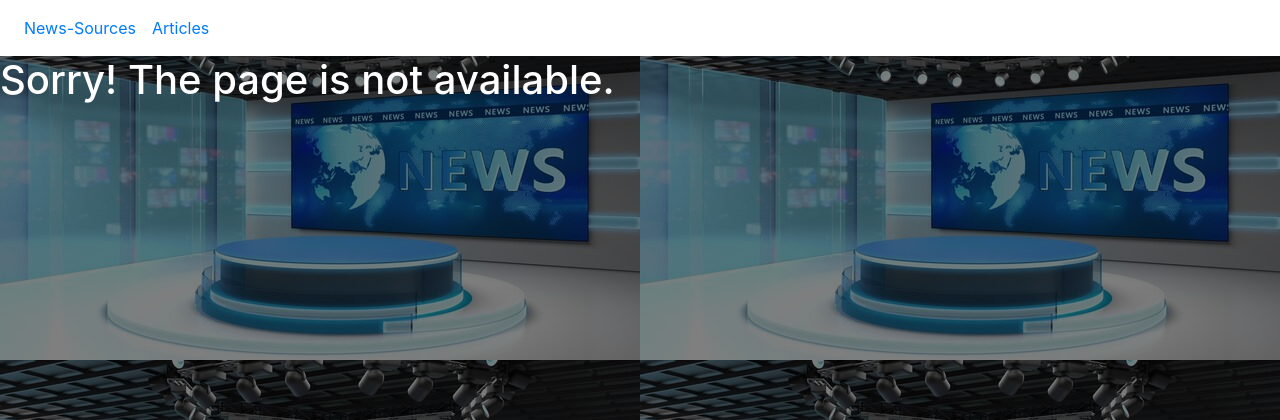
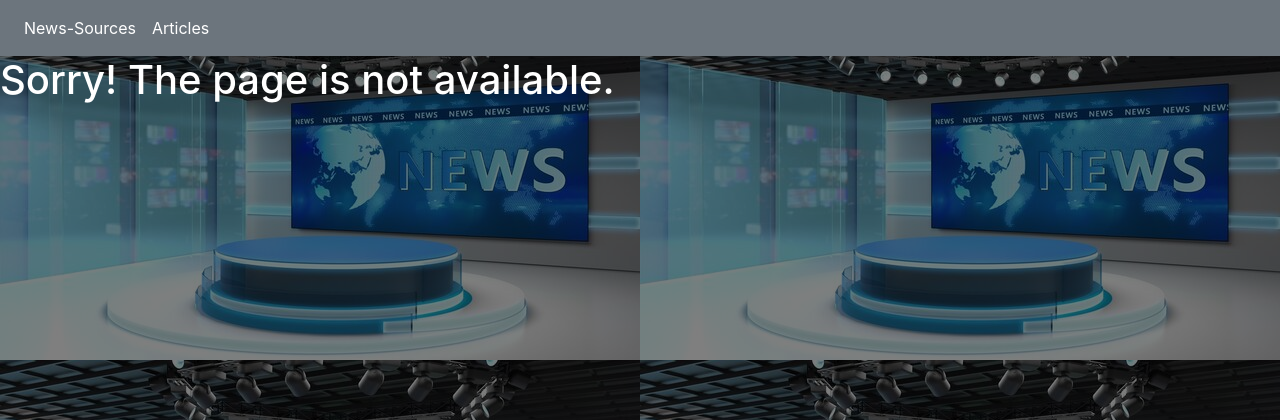
Before and after one commit to Mercynenoh/News-App, a Flask app: template app/templates/four.html in a window 1280 px wide. Shown: the top 420 px of the page. Run offline with Flask 2, Linux system fonts and the light colour scheme; the template is opened without the code that fills it, so the values that code supplies are empty; some libraries are stand-ins or nearby versions.

Commit message:
add changes

```diff
--- a/app/templates/navbar.html
+++ b/app/templates/navbar.html
@@ -1,14 +1,14 @@
-<nav class="navbar navbar-expand-lg navbar-white bg-white">
-    <button class="navbar-toggler" type="button" data-toggle="collapse" data-target="#navbarText" aria-controls="navbarText" aria-expanded="false" aria-label="Toggle navigation">
+<nav class="navbar navbar-expand-lg navbar-secondary bg-secondary">
+    <button class="navbar-toggler btn " type="button" data-toggle="collapse" data-target="#navbarText" aria-controls="navbarText" aria-expanded="false" aria-label="Toggle navigation">
       <span class="navbar-toggler-icon"></span>
     </button>
     <div class="collapse navbar-collapse" id="navbarText">
       <ul class="navbar-nav mr-auto">
         <li class="nav-item active">
-          <a class="nav-link" href="/"> News-Sources<span class="sr-only">(current)</span></a>
+          <a class="nav-link text-white" href="/"> News-Sources<span class="sr-only">(current)</span></a>
         </li>
         <li class="nav-item">
-          <a class="nav-link" href="/home">Articles</a>
+          <a class="nav-link text-white" href="/home">Articles</a>
         </li>
         <!-- <form class="form-inline my-2 my-lg-0">
           <input class="form-control mr-sm-2" type="search" placeholder="Search" aria-label="Search">
```
